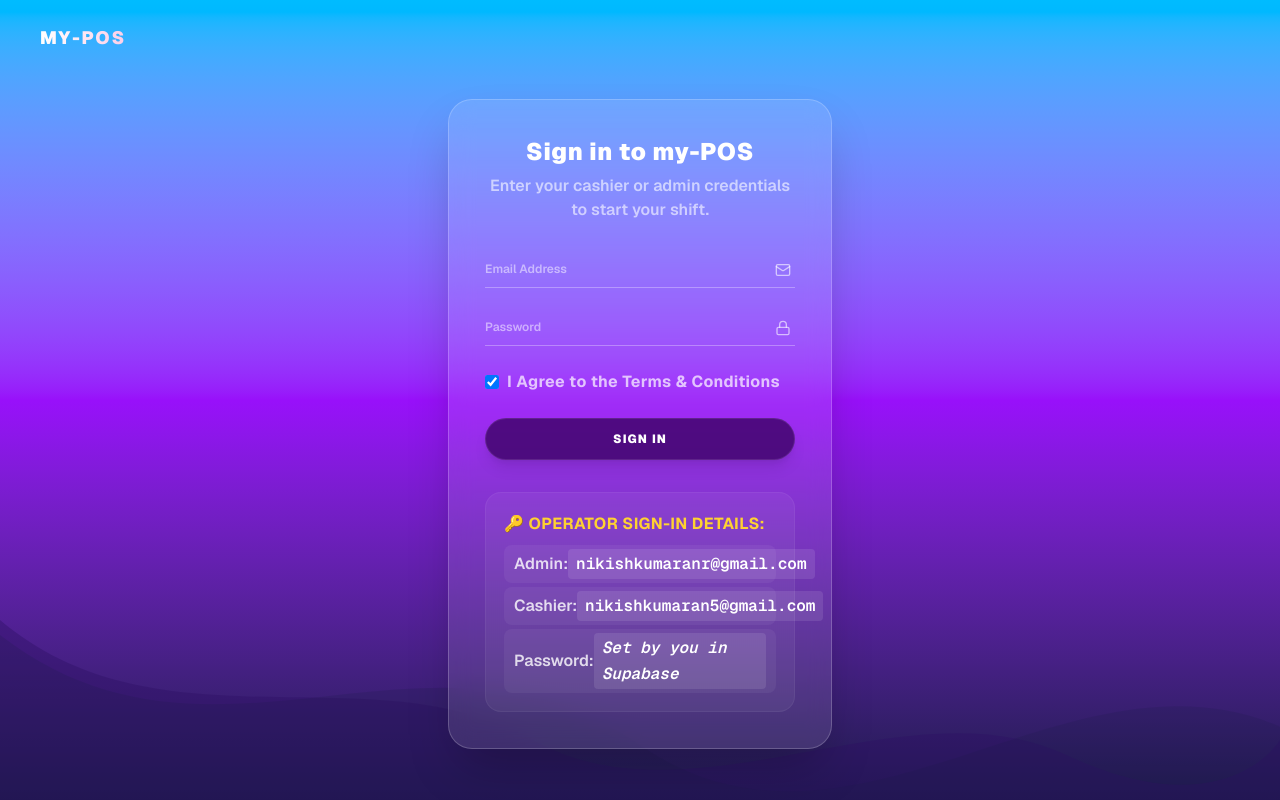
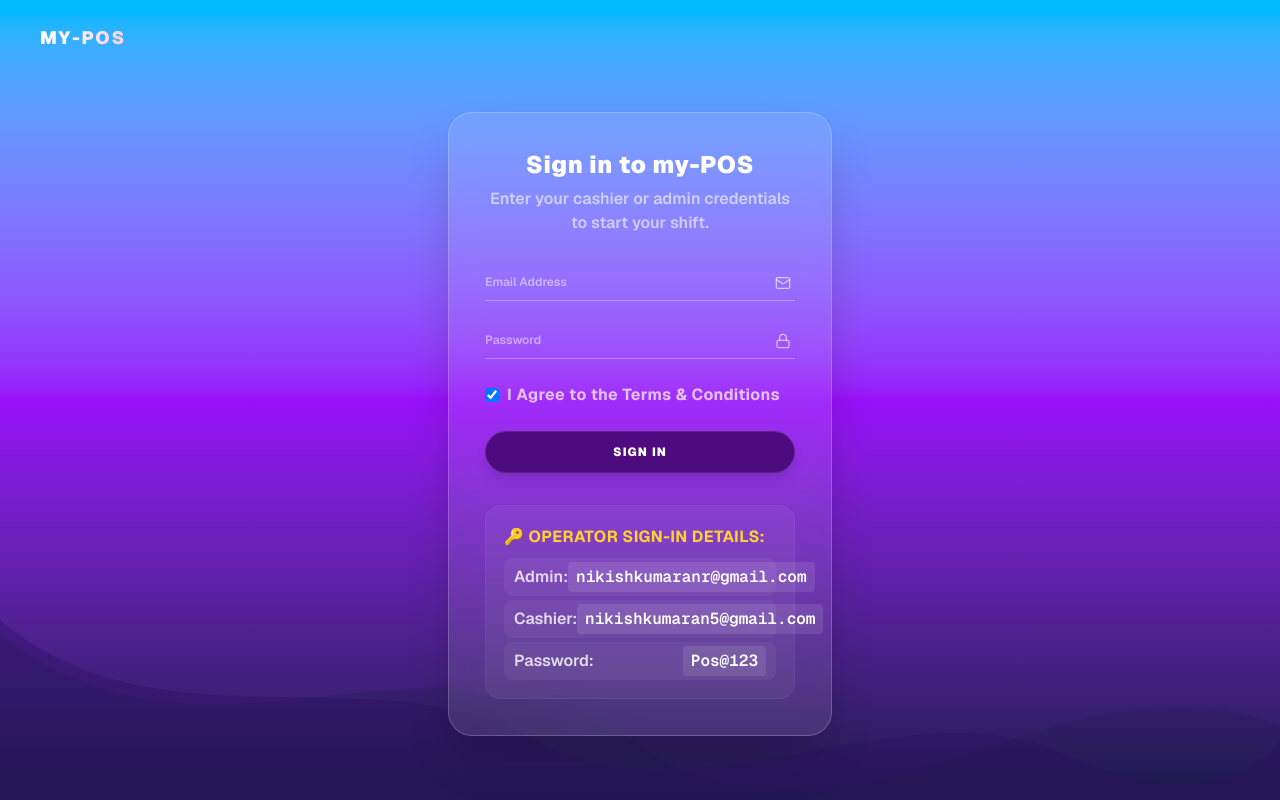
Before and after one commit to Nikish1429/my-pos, a Next.js app: page /login in a window 1280 px wide. Built offline with nearby package versions, Linux system fonts and the light colour scheme; no server answers.

Commit message:
Update login credentials text display with new password Pos@123

```diff
--- a/app/login/page.tsx
+++ b/app/login/page.tsx
@@ -158,7 +158,7 @@ export default function LoginPage() {
             </li>
             <li className="flex justify-between items-center bg-white/5 rounded-lg px-2.5 py-1">
               <span>Password:</span>
-              <code className="text-white bg-white/10 px-2 py-0.5 rounded italic">Set by you in Supabase</code>
+              <code className="text-white bg-white/10 px-2 py-0.5 rounded font-mono">Pos@123</code>
             </li>
           </ul>
         </div>
```
